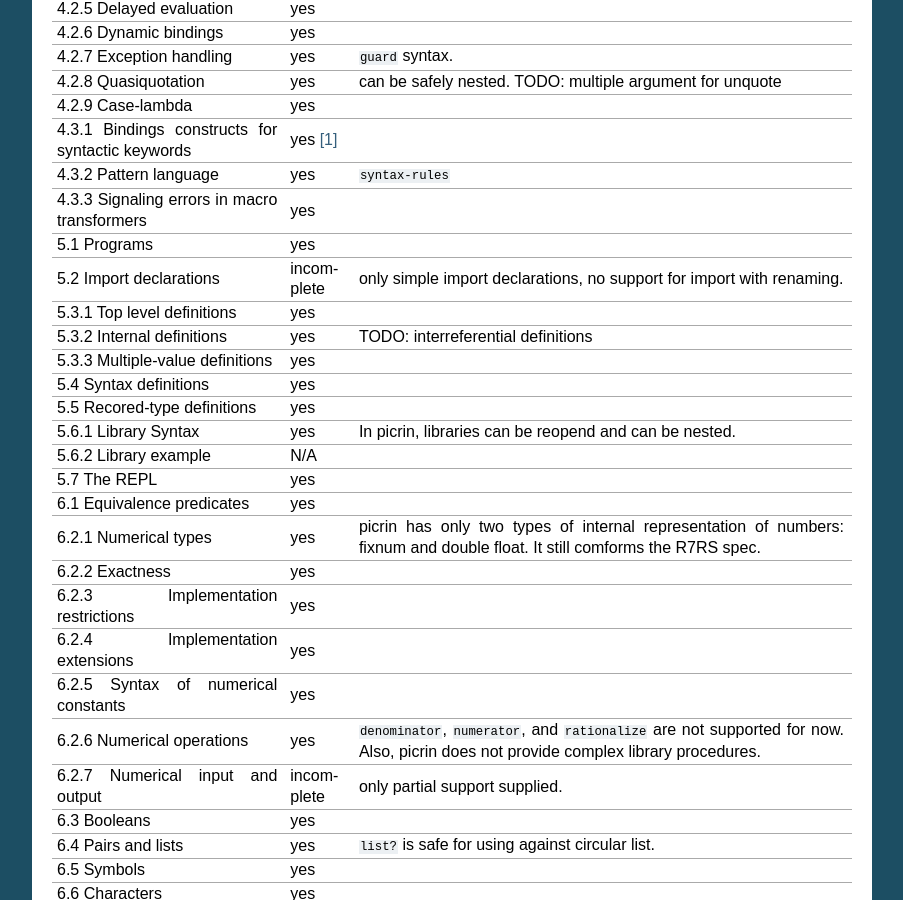
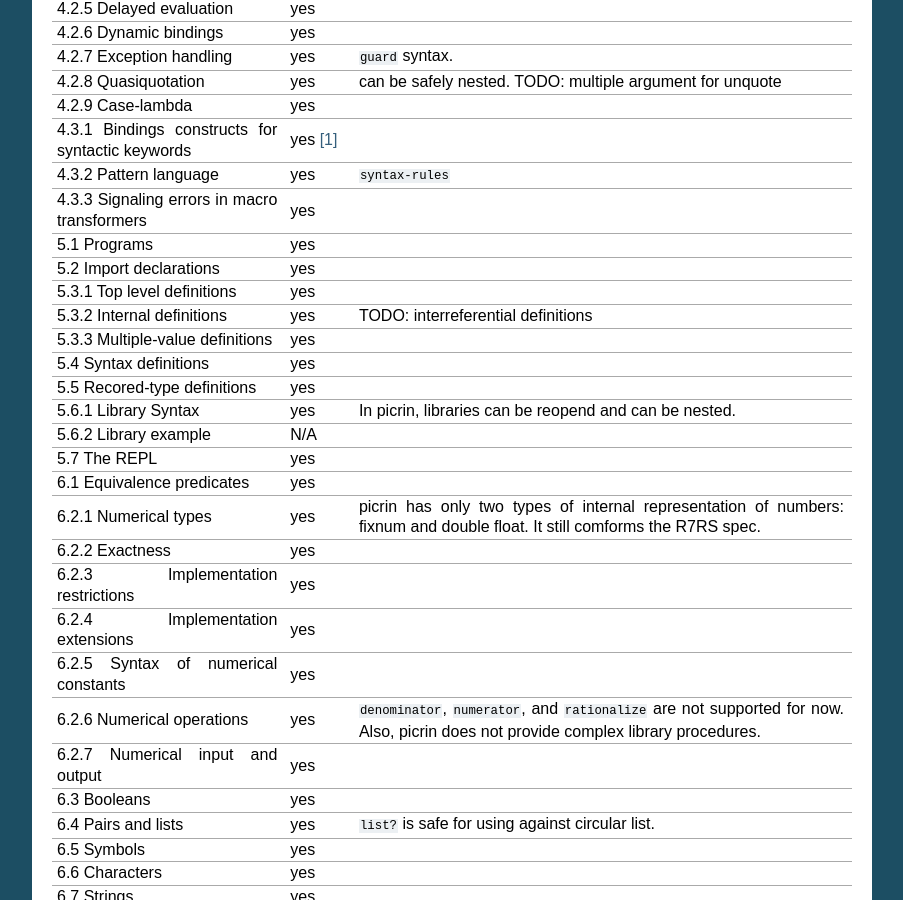
Before and after one commit to picrin-scheme/picrin, a Sphinx documentation site: the page built from docs/lang.rst, in a window 1280 px wide and 900 px high, scrolled down 1172 px. Shown: the whole window, without its empty margins (198-1101 px from the left). Built offline with Sphinx 7.4.7, drawn with Linux system fonts in a browser that asks for light colours.

Commit message:
update docs

```diff
--- a/docs/lang.rst
+++ b/docs/lang.rst
@@ -55,7 +55,7 @@
 4.3.2 Pattern language                           yes        ``syntax-rules``
 4.3.3 Signaling errors in macro transformers     yes
 5.1 Programs                                     yes
-5.2 Import declarations                          incomplete only simple import declarations, no support for import with renaming.
+5.2 Import declarations                          yes
 5.3.1 Top level definitions                      yes
 5.3.2 Internal definitions                       yes        TODO: interreferential definitions
 5.3.3 Multiple-value definitions                 yes
@@ -71,7 +71,7 @@
 6.2.4 Implementation extensions                  yes
 6.2.5 Syntax of numerical constants              yes
 6.2.6 Numerical operations                       yes        ``denominator``, ``numerator``, and ``rationalize`` are not supported for now. Also, picrin does not provide complex library procedures.
-6.2.7 Numerical input and output                 incomplete only partial support supplied.
+6.2.7 Numerical input and output                 yes
 6.3 Booleans                                     yes
 6.4 Pairs and lists                              yes        ``list?`` is safe for using against circular list.
 6.5 Symbols                                      yes
```
